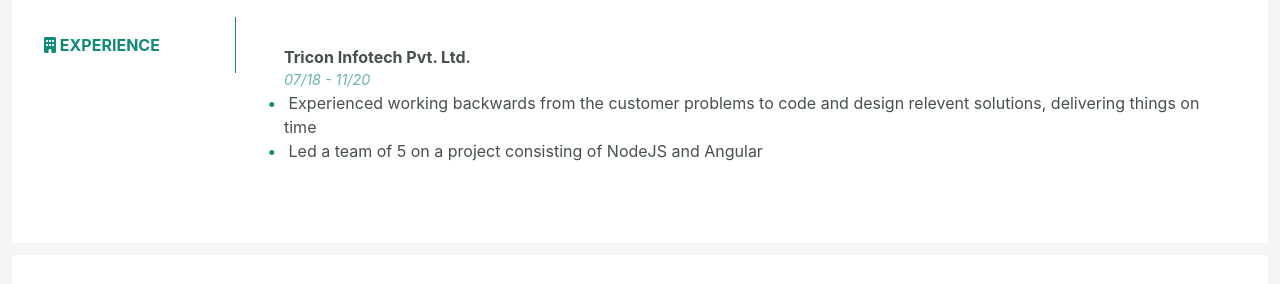
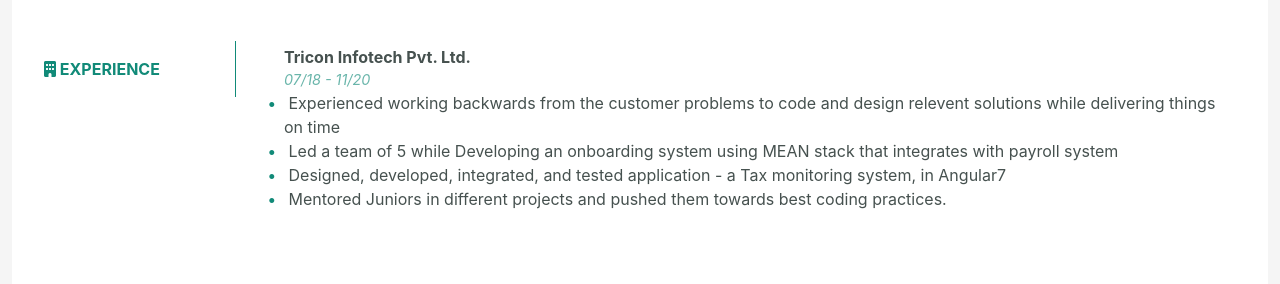
Before and after one commit to ChandanaRD/portfolio, a plain HTML site: page index.html in a window 1280 px wide. Shown: the part 937-1221 px from the top of the page. Drawn offline with nearby package versions, Linux system fonts and the light colour scheme.

Commit message:
Updating Tricon experience

```diff
--- a/index.html
+++ b/index.html
@@ -200,10 +200,16 @@
                     <div class="description">
                         <ul class="custom-list ">
                         <li>
-                            Experienced working backwards from the customer problems to code and design relevent solutions, delivering things on time
+                            Experienced working backwards from the customer problems to code and design relevent solutions while delivering things on time
                         </li>
                         <li>
-                            Led a team of 5 on a project consisting of NodeJS and Angular
+                            Led a team of 5 while Developing an onboarding system using MEAN stack that integrates with payroll system
+                        </li>
+                        <li>
+                            Designed, developed, integrated, and tested application - a Tax monitoring system, in Angular7
+                        </li>
+                        <li>
+                            Mentored Juniors in different projects and pushed them towards best coding practices.
                         </li>
                         </ul>
                     </div>
```
